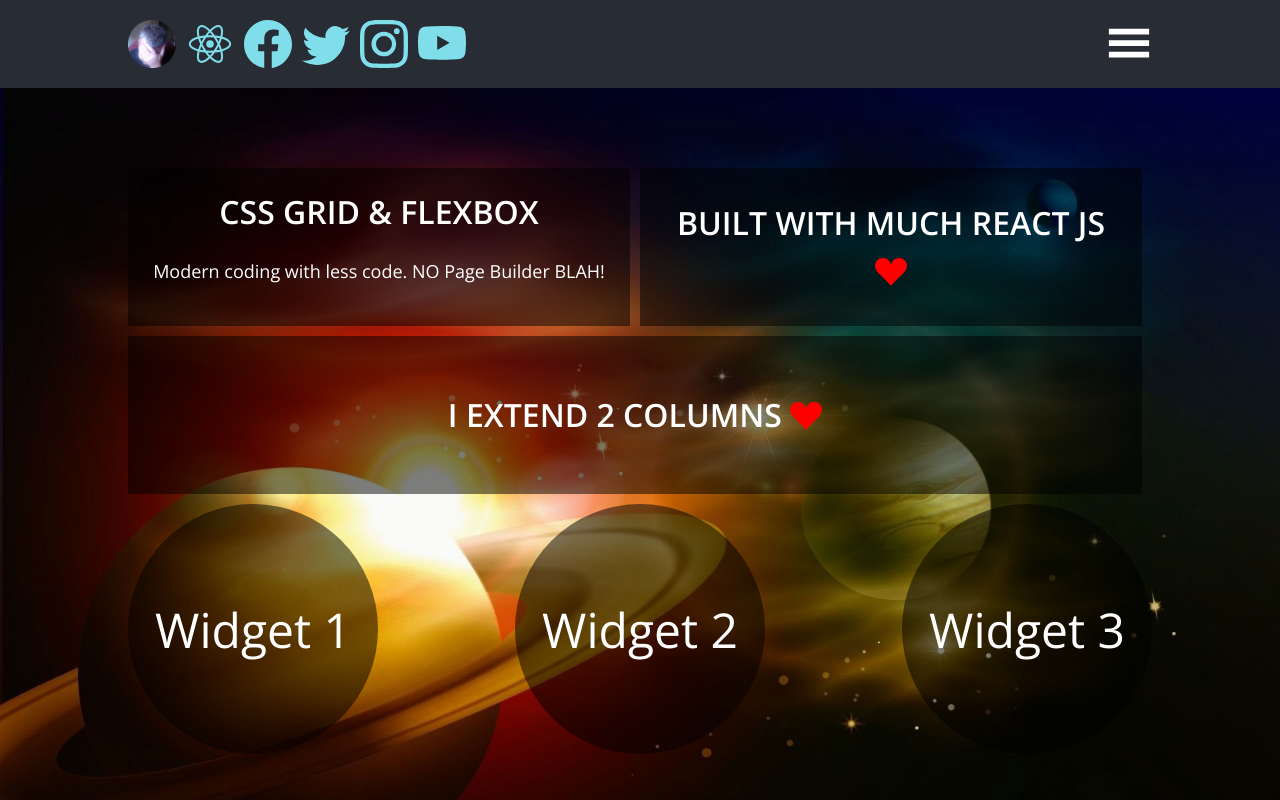
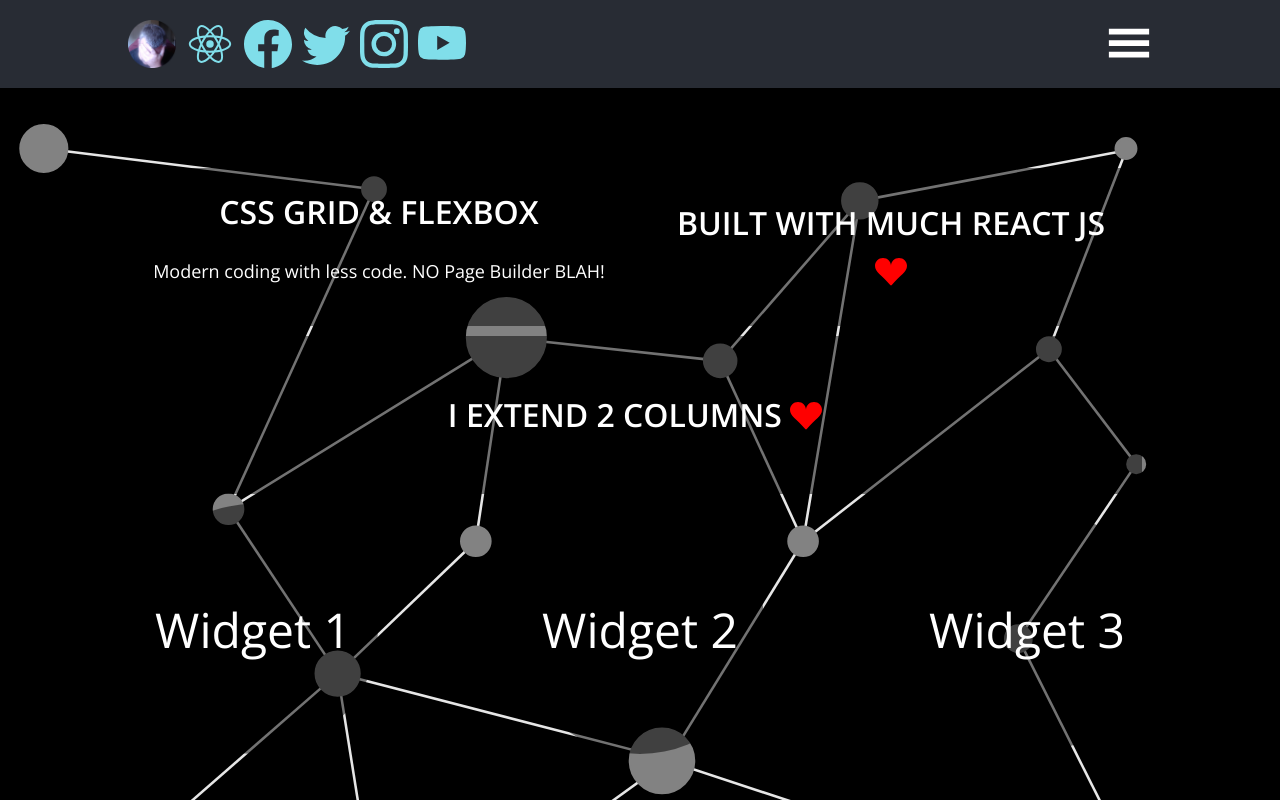
Before and after one commit to ChrisHPZ/template-one, a React (Create React App) app: page / in a window 1280 px wide. Shown: the top 800 px of the page. Built offline with nearby package versions, Linux system fonts and the light colour scheme.

Commit message:
added svg background for homepage

```diff
--- a/src/App.css
+++ b/src/App.css
@@ -80,7 +80,7 @@ p {
   transition: all linear 0.5s;
 }
 .home-container {
-	background: url(./img/home-bg.jpg);
+	background: url(./img/circles-lines.svg);
 	background-size: cover;
 	background-position: top left;
 	background-repeat: no-repeat;
```
Also changed, not shown: src/img/circles-lines.svg (added).
